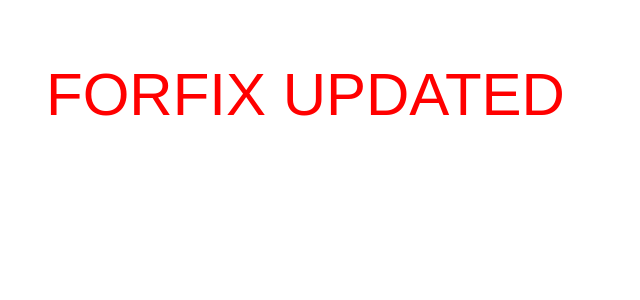
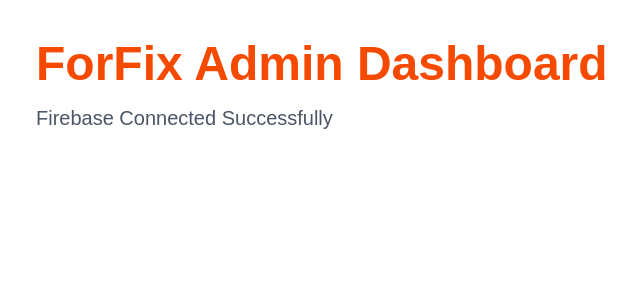
Before and after one commit to theforfix/forfix, a Next.js app: page /admin in a window 1280 px wide. Shown: the top 300 px of the page, without its empty margins (4-644 px from the left). Built offline with nearby package versions, Linux system fonts and the light colour scheme.

Commit message:
Create admin dashboard

```diff
--- a/app/admin/page.tsx
+++ b/app/admin/page.tsx
@@ -1,9 +1,15 @@
-export default function Home() {
+"use client";
+
+export default function AdminPage() {
   return (
-    <main style={{ padding: 50 }}>
-      <h1 style={{ color: "red", fontSize: 60 }}>
-        FORFIX UPDATED
+    <main className="min-h-screen bg-white p-10">
+      <h1 className="text-5xl font-bold text-orange-600 mb-4">
+        ForFix Admin Dashboard
       </h1>
+
+      <p className="text-xl text-gray-600">
+        Firebase Connected Successfully
+      </p>
     </main>
   );
 }
```
